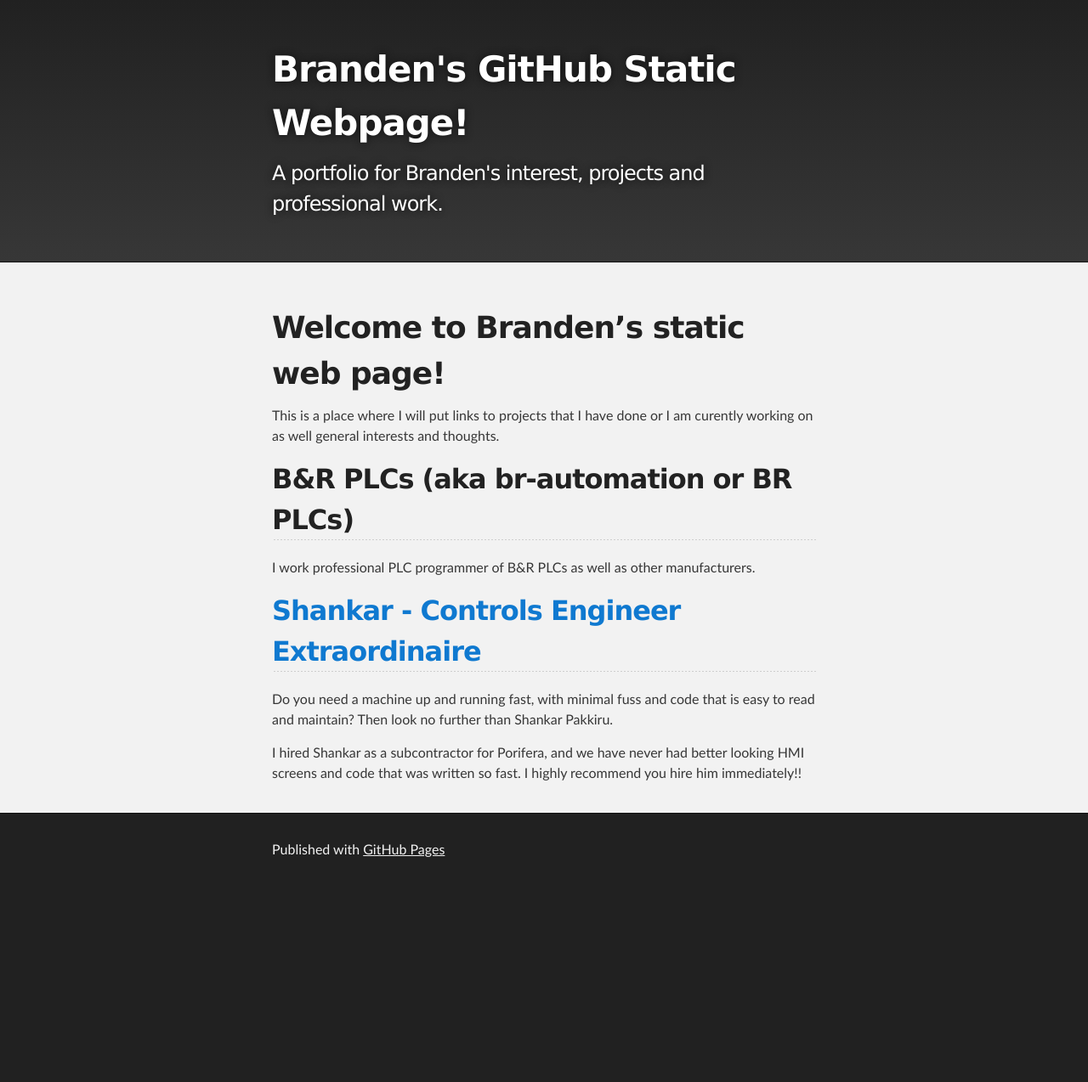
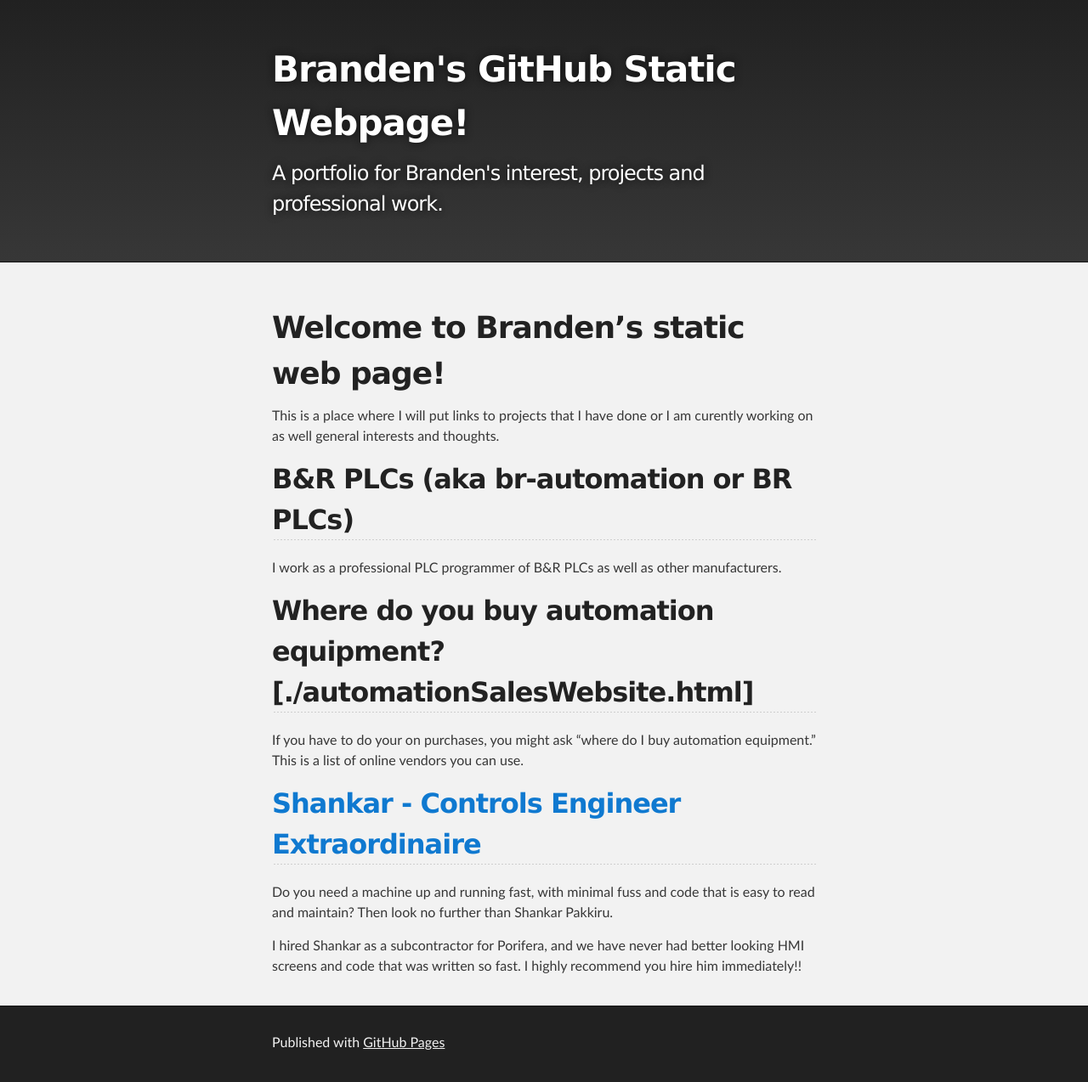
Before and after one commit to eleventhHour/eleventhHour.github.io, a Jekyll site: the page built from index.md, in a window 1280 px wide. Shown: the whole page at 85% size. Built offline with Jekyll 4.4.1, drawn with Linux system fonts in a browser that asks for light colours; our own code applies the rules of GitHub Pages for plain Markdown files; before the commit the page ends 1047 px from its top, so only the background shows below that.

Commit message:
Added page to static website.

```diff
--- a/index.md
+++ b/index.md
@@ -5,7 +5,11 @@
 This is a place where I will put links to projects that I have done or I am curently working on as well general interests and thoughts.
 
 ## B&R PLCs (aka br-automation or BR PLCs)
-I work professional PLC programmer of B&R PLCs as well as other manufacturers.
+I work as a professional PLC programmer of B&R PLCs as well as other manufacturers.
+
+## Where do you buy automation equipment? [./automationSalesWebsite.html]
+
+If you have to do your on purchases, you might ask "where do I buy automation equipment." This is a list of online vendors you can use.
 
 ## [Shankar - Controls Engineer Extraordinaire](https://www.linkedin.com/in/shankar-pakkiru/)
 Do you need a machine up and running fast, with minimal fuss and code that is easy to read and maintain? Then look no further than Shankar Pakkiru.
```
Also changed, not shown: automationSalesWebsites.md (added, +23 -0 lines).
